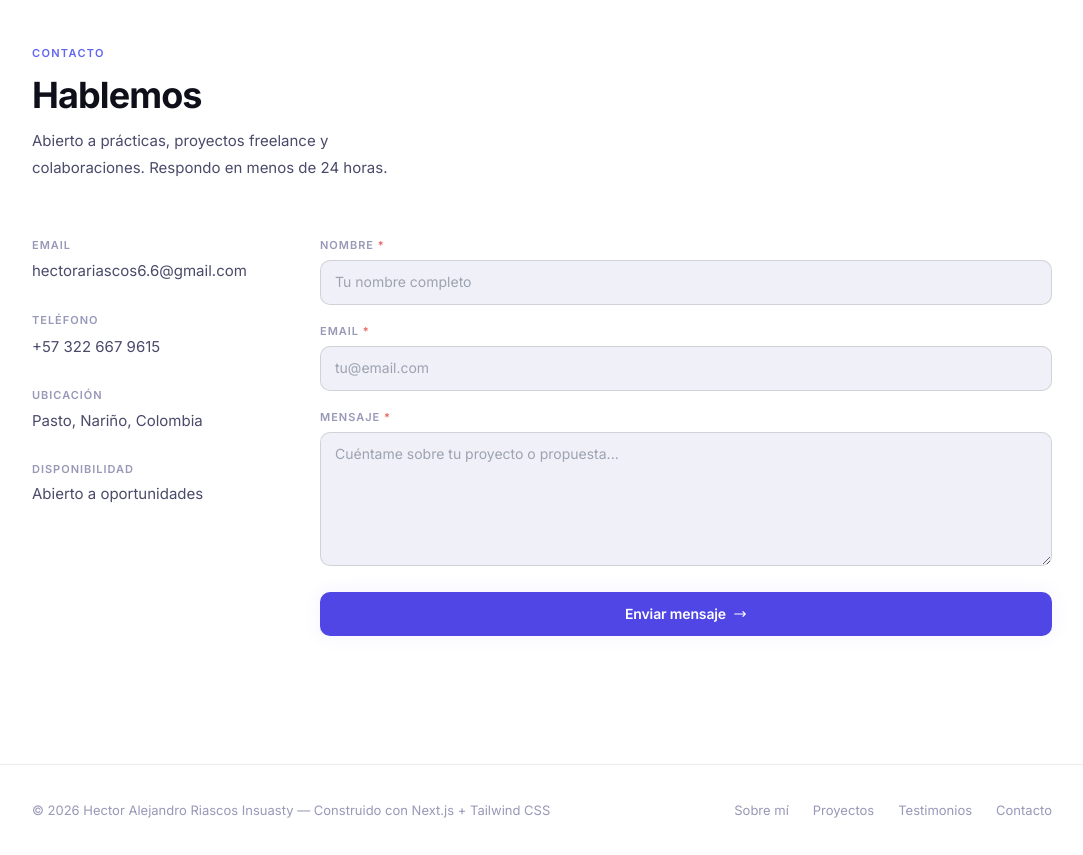
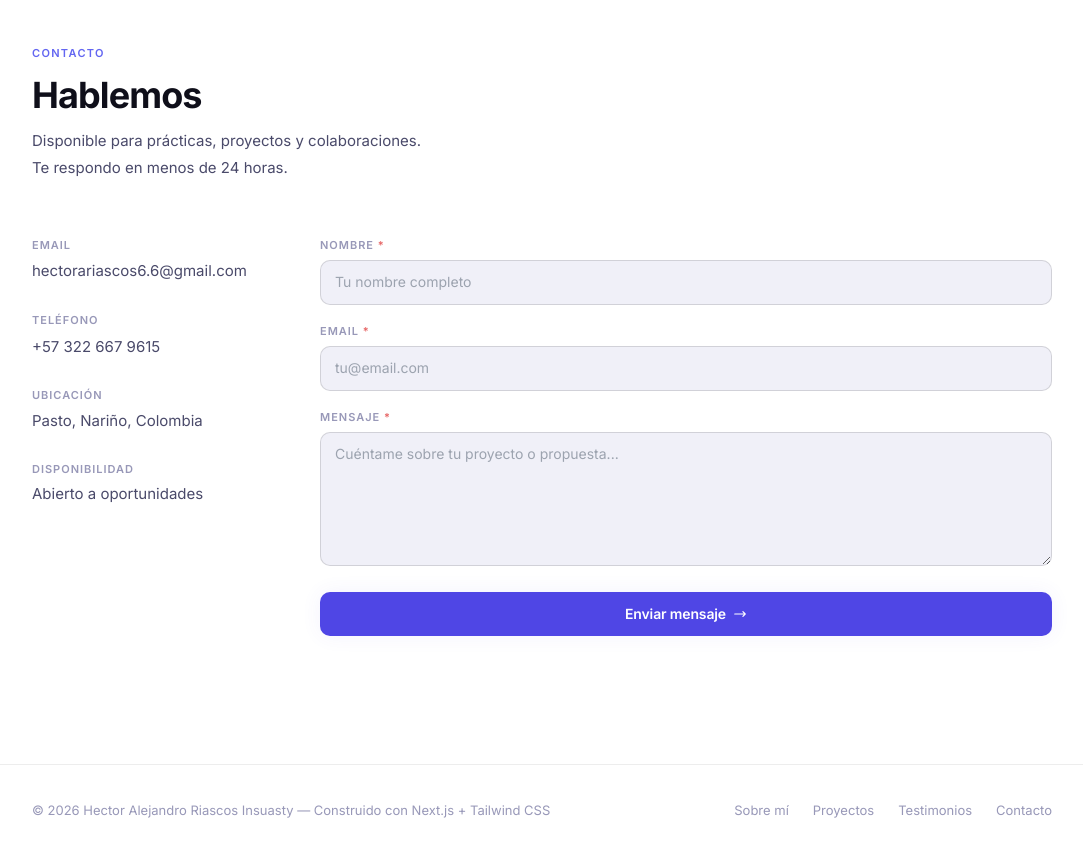
Before and after one commit to HectorARiascosI/Portafolio, a Next.js app: page / in a window 1280 px wide. Shown: the part 7560-8415 px from the top of the page, without its empty margins (98-1181 px from the left). Built offline with nearby package versions, Linux system fonts and the light colour scheme.

Commit message:
descripción de contacto ajustada a mi perfil

```diff
--- a/components/sections/Contact.jsx
+++ b/components/sections/Contact.jsx
@@ -50,7 +50,7 @@ export default function Contact({ contact = {}, profile = {} }) {
           <p className="t-label" style={{ marginBottom: '0.75rem' }}>Contacto</p>
           <h2 className="t-heading">Hablemos</h2>
           <p className="t-body" style={{ marginTop: '0.75rem', maxWidth: '400px' }}>
-            Abierto a prácticas, proyectos freelance y colaboraciones. Respondo en menos de 24 horas.
+            Disponible para prácticas, proyectos y colaboraciones. Te respondo en menos de 24 horas.
           </p>
         </div>
 
```
